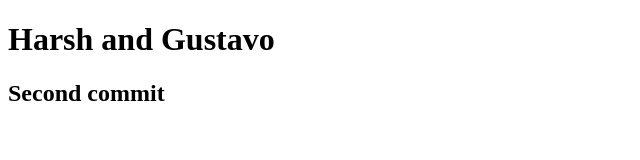
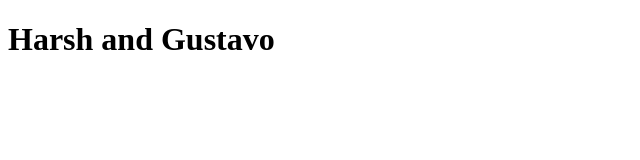
Before and after one commit to lgustavoreis/project_card, a plain HTML site: page index.html in a window 1280 px wide. Shown: the whole page, without its empty margins (0-640 px from the left). Drawn offline with Linux system fonts and the light colour scheme.

Commit message:
sunday 1

```diff
--- a/index.html
+++ b/index.html
@@ -7,6 +7,5 @@
 	</head>
 	<body>
 		<h1>Harsh and Gustavo</h1>
-		<h2>Second commit</h2>
 	</body>
 </html>
```
